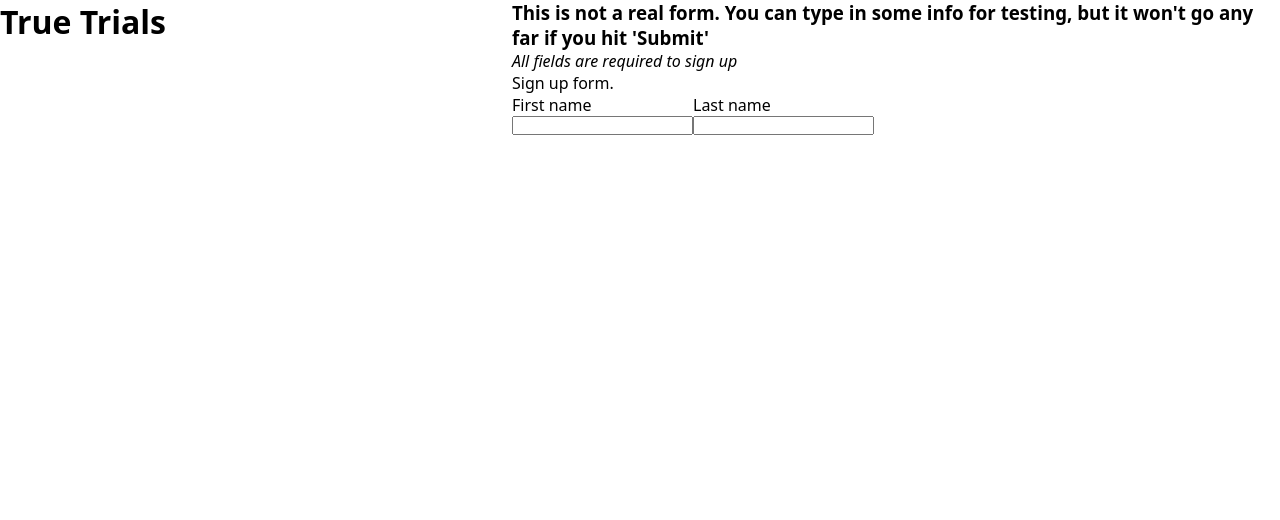
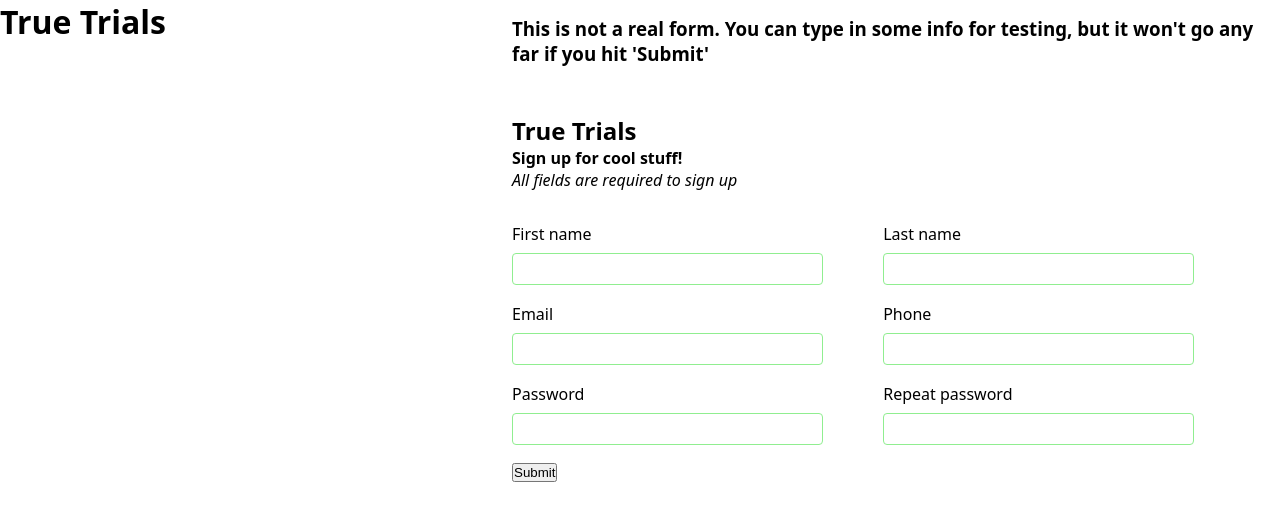
Before and after one commit to rafabo7/top-form, a plain HTML site: page index.html in a window 1280 px wide. Drawn offline with Linux system fonts and the light colour scheme.

Commit message:
Add styles Structure the controls to better UX.

```diff
--- a/index.html
+++ b/index.html
@@ -14,8 +14,12 @@
     </header>
     <main>
         <h3>This is not a real form. You can type in some info for testing, but it won't go any far if you hit 'Submit'</h3>
-				<p><em>All fields are required to sign up</em></p>
-        <form action="#" method="post">Sign up form.
+        <form action="#" method="post">
+					<header>
+						<h2>True Trials</h2>
+						<h4>Sign up for cool stuff!</h4>
+						<p><em>All fields are required to sign up</em></p>
+					</header>
 					<section class="form-row">
 						<div class="field">
 							<label for="first-name">First name</label>
@@ -26,6 +30,27 @@
 							<input type="text" name="user-last-name" id="firs-name">
 						</div>
 					</section>
+					<section class="form-row">
+						<div class="field">
+							<label for="email">Email</label>
+							<input type="email" name="user-email" id="email">
+						</div>
+						<div class="field">
+							<label for="phone">Phone</label>
+							<input type="tel" name="user-phone" id="phone">
+						</div>
+					</section>
+					<section class="form-row">
+						<div class="field">
+							<label for="password-1">Password</label>
+							<input type="password" name="user-password" id="password-1">
+						</div>
+						<div class="field">
+							<label for="password-2">Repeat password</label>
+							<input type="password" name="user-password" id="password-2">
+						</div>
+					</section>
+					<button type="submit">Submit</button>
         </form>
     </main>
 </body>
--- a/style.css
+++ b/style.css
@@ -25,12 +25,49 @@ main {
     height: 100%;
 }
 
-.form-row{
+h3 {
+    margin: 1rem 0 3rem 0;
+}
+
+form {
+    display: flex;
+    flex-direction: column;
+    width: 100%;
+    flex-wrap: wrap;
+    align-content: flex-start;
+    align-items: flex-start;
+    justify-content: space-evenly;
+    gap: 1rem;
+}
+
+form header {
+    margin-bottom: 1rem;
+    width: 100%;
+}
+
+.form-row {
     display: flex;
     flex-direction: row;
+    width: 100%;
+    justify-content: flex-start;
+    align-content: space-around;
+    align-items: flex-start;
+    flex-wrap: wrap;
+    gap: 1.6rem;
 }
 
 .field {
     display: flex;
     flex-direction: column;
+    width: 45%;
+    height: 4rem;
+    gap: 8px;
 }
+
+.field input {
+    font-size: 1.2rem;
+    padding: 4px;
+    border: 1px solid lightgreen;
+    border-radius: 4px;
+    width: 90%;
+}
```
